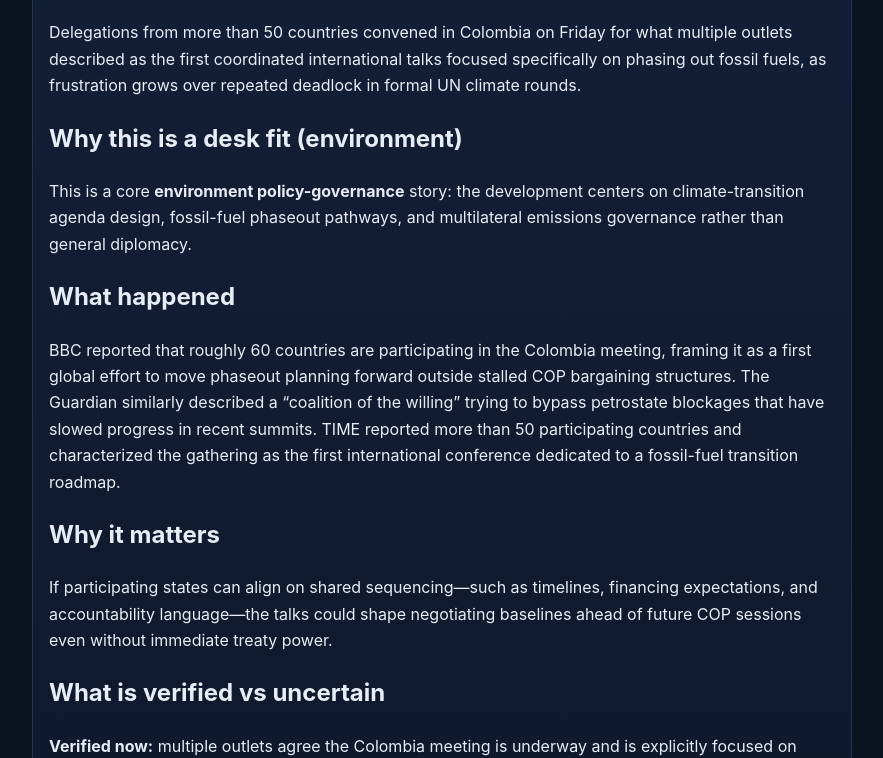
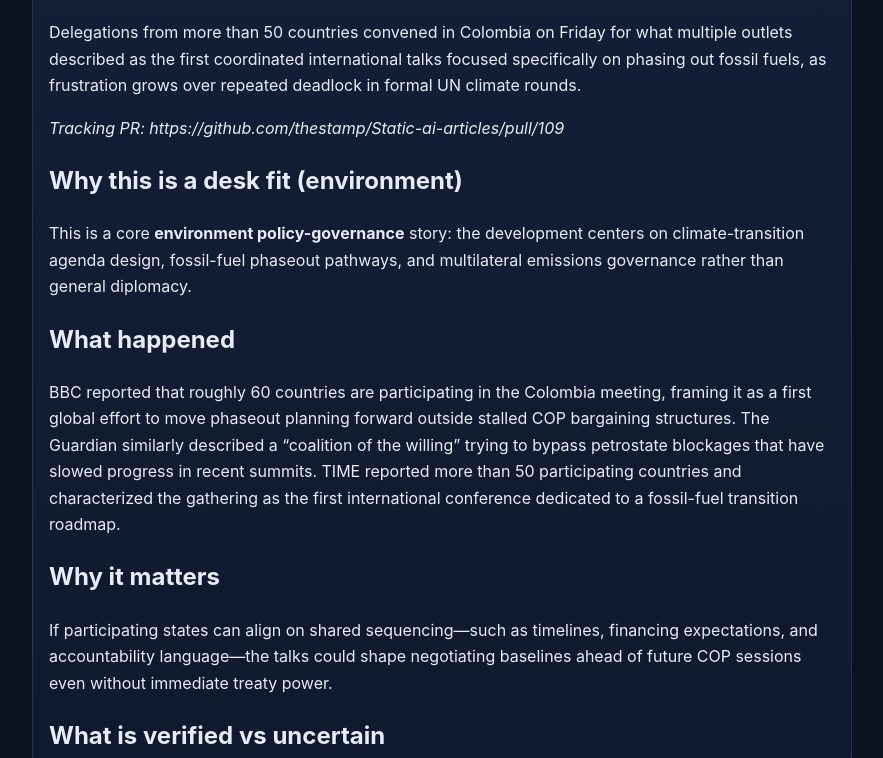
Before and after one commit to thestamp/Static-ai-articles, a Jekyll site: the page built from articles/2026-04-24-global-fossil-fuel-phaseout-talks-open-in-colombia.md, in a window 1280 px wide and 900 px high, scrolled down 664 px, cut to the strip 142-900 px from the top of the window. Shown: the whole strip, without its empty margins (198-1081 px from the left). Built offline with Jekyll 4.4.1, drawn with Linux system fonts in a browser that asks for light colours.

Commit message:
Backfill published PR URL in article metadata

```diff
--- a/articles/2026-04-24-global-fossil-fuel-phaseout-talks-open-in-colombia.md
+++ b/articles/2026-04-24-global-fossil-fuel-phaseout-talks-open-in-colombia.md
@@ -7,13 +7,15 @@
 category: "breaking-news"
 status: "published"
 permalink: "/articles/2026-04-24-global-fossil-fuel-phaseout-talks-open-in-colombia/"
-published_pr_url: "TBD"
+published_pr_url: "https://github.com/thestamp/Static-ai-articles/pull/109"
 image: "/images/articles/global-fossil-fuel-phaseout-talks-open-in-colombia.png"
 ---
 
 # First Global Fossil-Fuel Phaseout Talks Open in Colombia as COP Frustration Mounts
 
 Delegations from more than 50 countries convened in Colombia on Friday for what multiple outlets described as the first coordinated international talks focused specifically on phasing out fossil fuels, as frustration grows over repeated deadlock in formal UN climate rounds.
+
+_Tracking PR: https://github.com/thestamp/Static-ai-articles/pull/109_
 
 ## Why this is a desk fit (environment)
 
```
